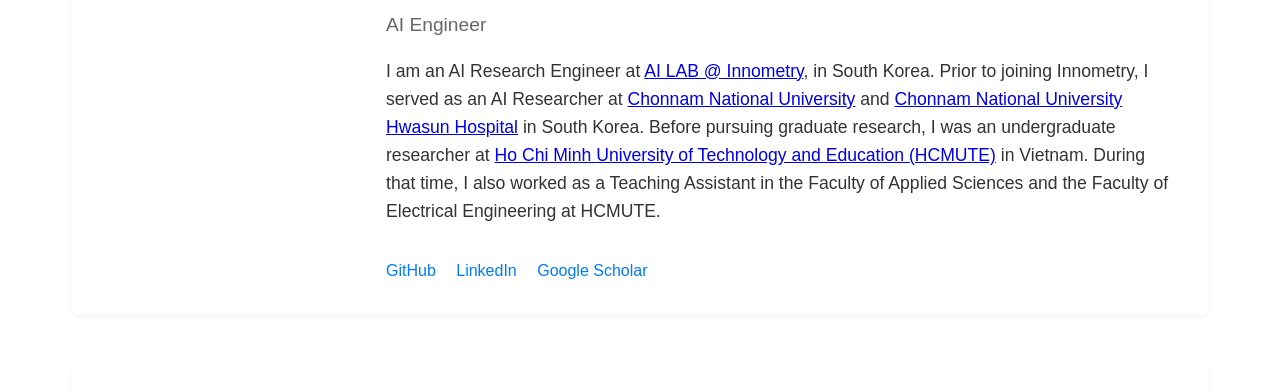
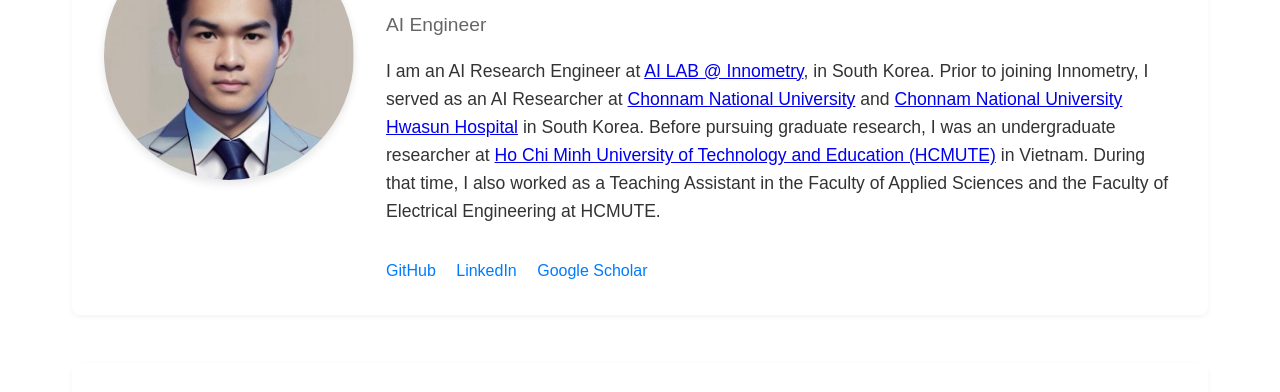
Before and after one commit to PhucPhamSy/PhucPhamSy.github.io, a plain HTML site: page index.html in a window 1280 px wide. Shown: the part 194-586 px from the top of the page. Drawn offline with Linux system fonts and the light colour scheme; files whose address does not match are found by name.

Commit message:
update avatar

```diff
--- a/index.html
+++ b/index.html
@@ -25,7 +25,7 @@
         <section id="about" class="section">
             <div class="profile-container">
                 <div class="profile-image">
-                    <img src="D:/mrp.jpg" alt="Pham Sy Phuc">
+                    <img src="E:/portfolio/mrp.jpg" alt="Pham Sy Phuc">
                 </div>
                 <div class="profile-info">
                     <h1>Pham Sy Phuc</h1>
```
Also changed, not shown: mrp.jpg (added).
